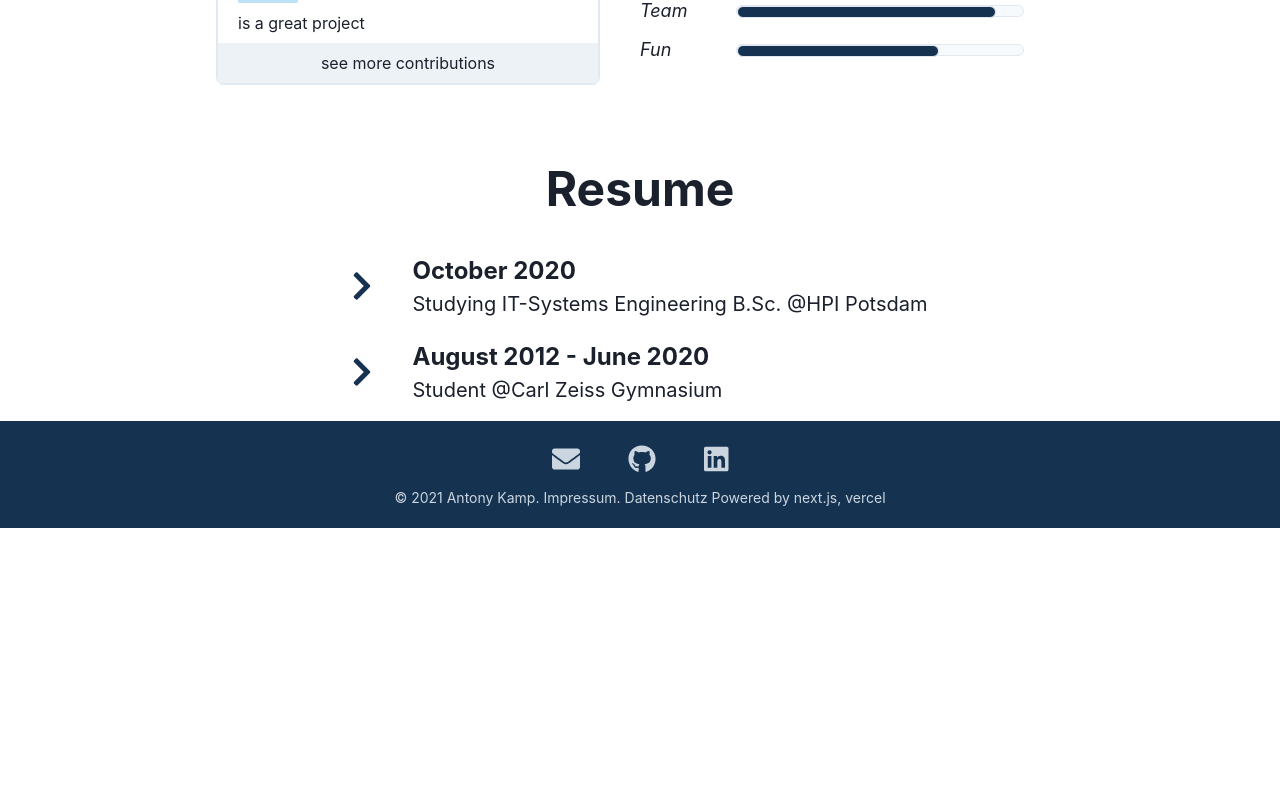
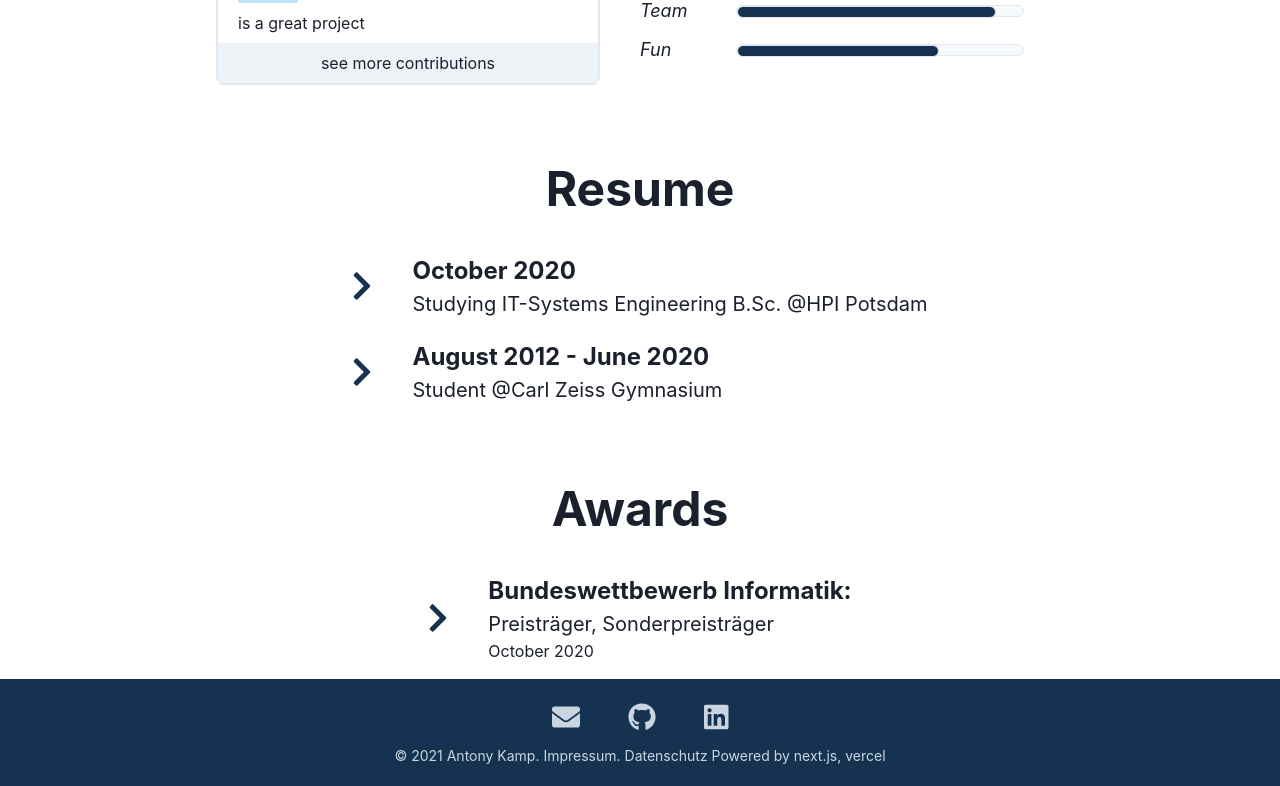
Before and after one commit to antonykamp/antonykampde, a Next.js app: page / in a window 1280 px wide. Shown: the part 773-1559 px from the top of the page. Before the commit the page ends 1301 px from the top, so only its background shows below. Built offline with nearby package versions, Linux system fonts and the light colour scheme.

Commit message:
Added awards to mainpage

```diff
--- /dev/null
+++ b/components/awardBox.tsx
@@ -0,0 +1,22 @@
+import { Link, Stack, Text } from "@chakra-ui/layout";
+
+export interface AwardItem {
+  date: string;
+  title: string;
+  location: string;
+  locationLink?: string;
+}
+
+export function AwardBox({ date, title, location, locationLink }: AwardItem) {
+  return (
+    <Stack textAlign="left" spacing="0">
+      <Text fontWeight="bold" fontSize="2xl">
+        {locationLink ? <Link href={locationLink}>{location}</Link> : location}
+      </Text>
+      <Text fontSize="xl">
+      {title}
+      </Text>
+      <Text colorScheme="gray">{date}</Text>
+    </Stack>
+  );
+}
--- /dev/null
+++ b/lib/getAwardData.tsx
@@ -0,0 +1,8 @@
+import fs from "fs";
+import { AwardItem } from "../components/awardBox";
+
+export function getAwardData(projectFile: string): AwardItem[] {
+  const awardsContent = fs.readFileSync(projectFile, "utf-8");
+  const awardsObj = JSON.parse(awardsContent);
+  return awardsObj;
+}
--- a/lib/getBioData.tsx
+++ b/lib/getBioData.tsx
@@ -3,7 +3,7 @@ import path from "path";
 import { BioItem } from "../components/bioBox";
 
 export function getBioData(projectFile: string): BioItem[] {
-  const projectContent = fs.readFileSync(projectFile, "utf-8");
-  const projectObj = JSON.parse(projectContent);
-  return projectObj;
+  const bioContent = fs.readFileSync(projectFile, "utf-8");
+  const bioObj = JSON.parse(bioContent);
+  return bioObj;
 }
--- a/pages/index.tsx
+++ b/pages/index.tsx
@@ -20,15 +20,19 @@ import _activity from "../public/projects/activity.json";
 import path from "path";
 import { getBioData } from "../lib/getBioData";
 import { FontAwesomeIcon } from "@fortawesome/react-fontawesome";
+import { AwardBox, AwardItem } from "../components/awardBox";
+import { getAwardData } from "../lib/getAwardData";
 
 export default function Home({
   project,
   contribution,
   bio,
+  awards
 }: {
   project: Project;
   contribution: Project;
   bio: BioItem[];
+  awards: AwardItem[]
 }) {
   return (
     <Layout head>
@@ -95,6 +99,27 @@ export default function Home({
             })}
           </Stack>
         </Stack>
+
+        <Stack spacing="10">
+          <Heading size="2xl">Awards</Heading>
+          <Stack spacing="5">
+            {awards.map((awardItem) => {
+              return (
+                <Flex align="center" direction="row">
+                  <Icon
+                    marginRight="10"
+                    size="2x"
+                    as={FontAwesomeIcon}
+                    icon={["fas", "chevron-right"]}
+                    color="#153351"
+                  />
+                  <AwardBox key={awardItem.title} {...awardItem} />
+                </Flex>
+              );
+            })}
+          </Stack>
+        </Stack>
+
       </Stack>
     </Layout>
   );
@@ -113,7 +138,10 @@ export async function getStaticProps(context) {
   const bioFile = path.join(process.cwd(), "public/bio.json");
   const bio = getBioData(bioFile);
 
+  const awardFile = path.join(process.cwd(), "public/awards.json");
+  const awards = getAwardData(awardFile);
+
   return {
-    props: { project, contribution, bio },
+    props: { project, contribution, bio, awards },
   };
 }
--- /dev/null
+++ b/public/awards.json
@@ -0,0 +1,8 @@
+[
+    {
+        "date": "October 2020",
+        "title": "Preisträger, Sonderpreisträger",
+        "location": "Bundeswettbewerb Informatik:",
+        "locationLink": "https://bwinf.de/"
+    }
+]
```
